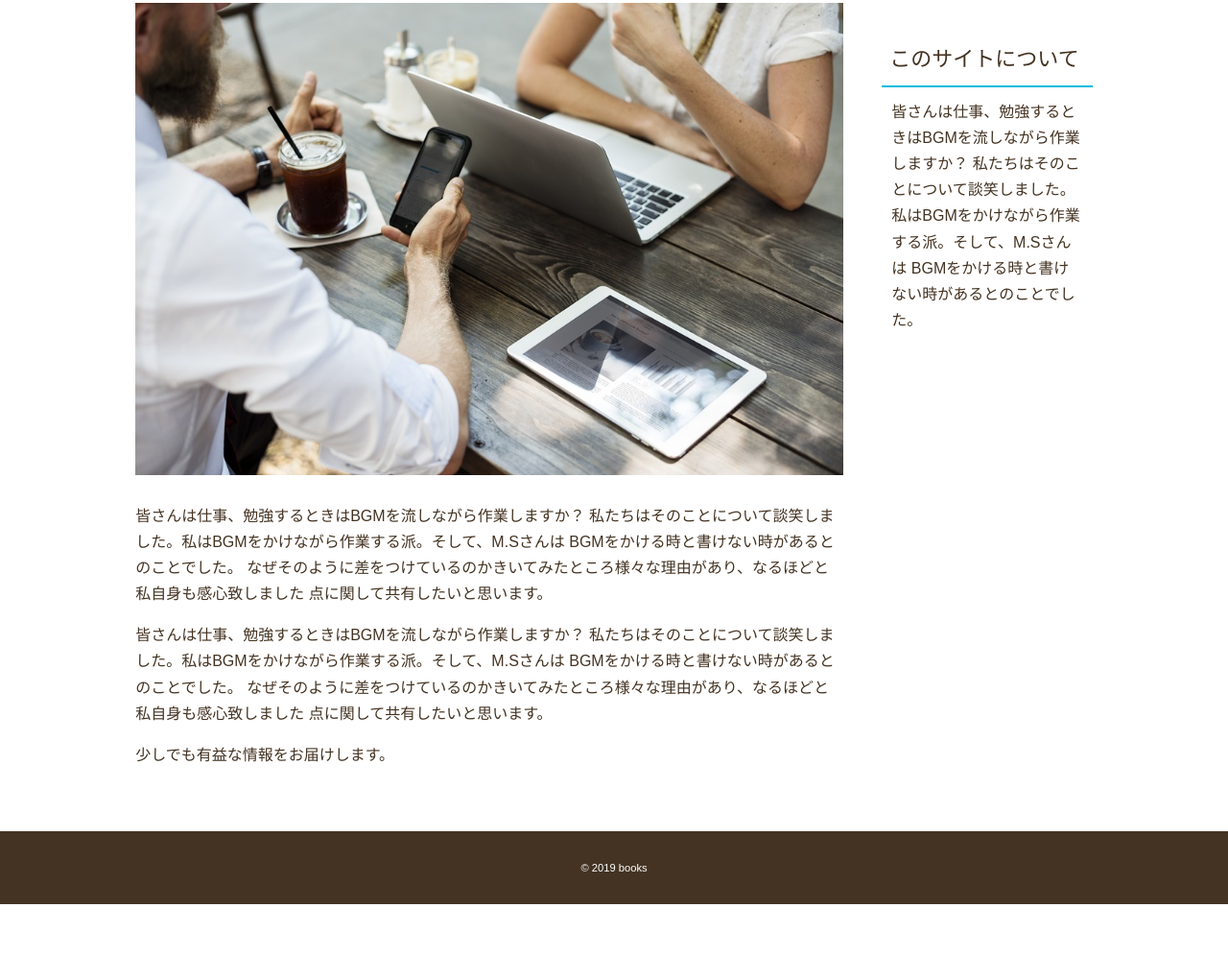
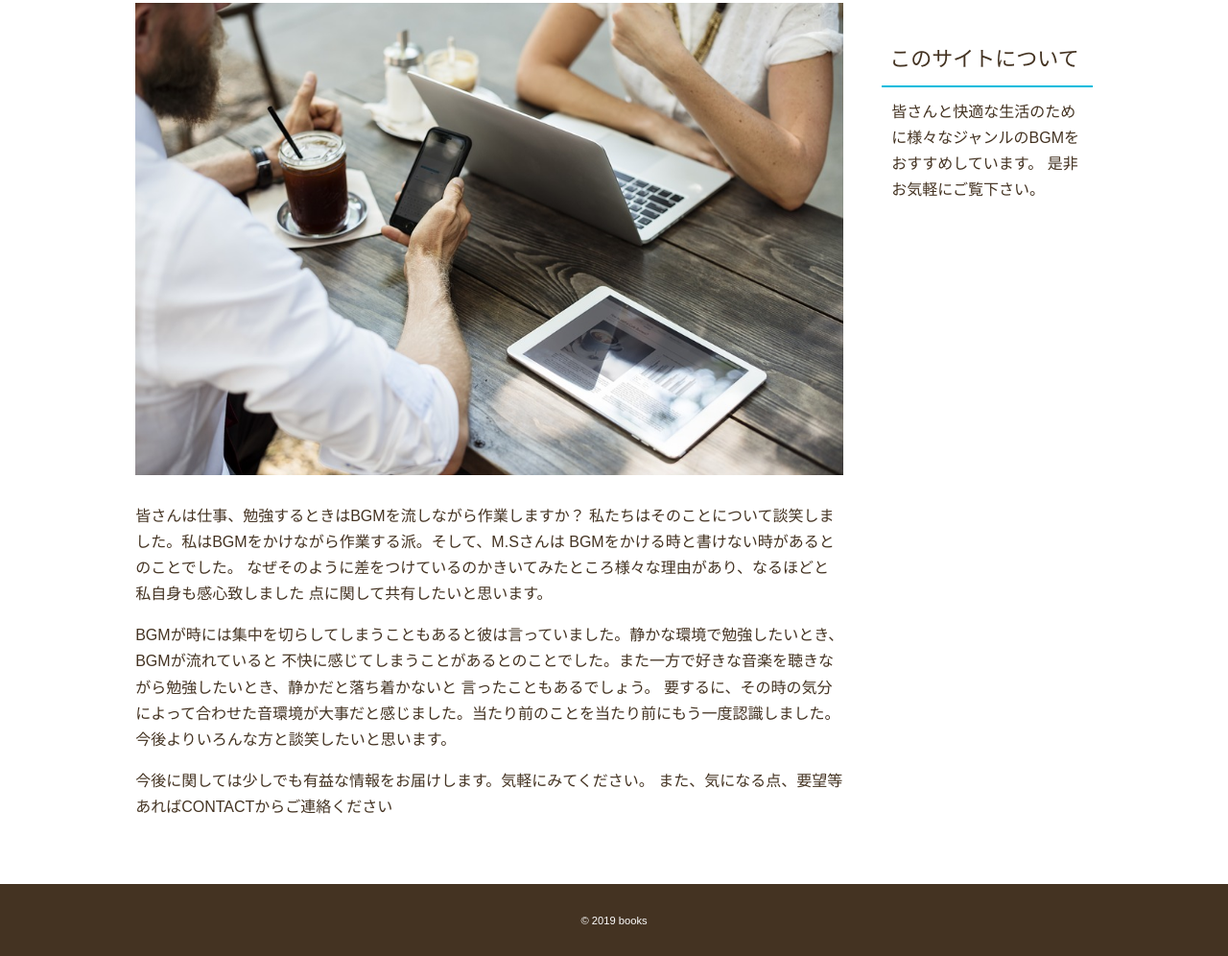
Before and after one commit to MasatoYurugi/MasatoYurugi.github.io, a plain HTML site: page news.html in a window 1280 px wide. Shown: the part 514-1510 px from the top of the page at 96% size. Before the commit the page ends 1456 px from the top, so only its background shows below. Drawn offline with Linux system fonts and the light colour scheme; some packages are replaced by stand-ins of ours.

Commit message:
Update news.html

```diff
--- a/news.html
+++ b/news.html
@@ -56,13 +56,14 @@
       なぜそのように差をつけているのかきいてみたところ様々な理由があり、なるほどと私自身も感心致しました
       点に関して共有したいと思います。
     </p>
-    <p>皆さんは仕事、勉強するときはBGMを流しながら作業しますか？
-      私たちはそのことについて談笑しました。私はBGMをかけながら作業する派。そして、M.Sさんは
-      BGMをかける時と書けない時があるとのことでした。
-      なぜそのように差をつけているのかきいてみたところ様々な理由があり、なるほどと私自身も感心致しました
-      点に関して共有したいと思います。
+    <p>BGMが時には集中を切らしてしまうこともあると彼は言っていました。静かな環境で勉強したいとき、BGMが流れていると
+      不快に感じてしまうことがあるとのことでした。また一方で好きな音楽を聴きながら勉強したいとき、静かだと落ち着かないと
+      言ったこともあるでしょう。
+      要するに、その時の気分によって合わせた音環境が大事だと感じました。当たり前のことを当たり前にもう一度認識しました。
+      今後よりいろんな方と談笑したいと思います。
     </p>
-    <p>少しでも有益な情報をお届けします。</p>
+    <p>今後に関しては少しでも有益な情報をお届けします。気軽にみてください。
+    また、気になる点、要望等あればCONTACTからご連絡ください
 
   </article>
 <!--サイドエリア部分--->
@@ -76,9 +77,8 @@
     </ul>
 
     <h3 class="sub-title">このサイトについて</h3>
-    <p>皆さんは仕事、勉強するときはBGMを流しながら作業しますか？
-      私たちはそのことについて談笑しました。私はBGMをかけながら作業する派。そして、M.Sさんは
-      BGMをかける時と書けない時があるとのことでした。
+    <p>皆さんと快適な生活のために様々なジャンルのBGMをおすすめしています。
+      是非お気軽にご覧下さい。
     </p>
 
 
```
